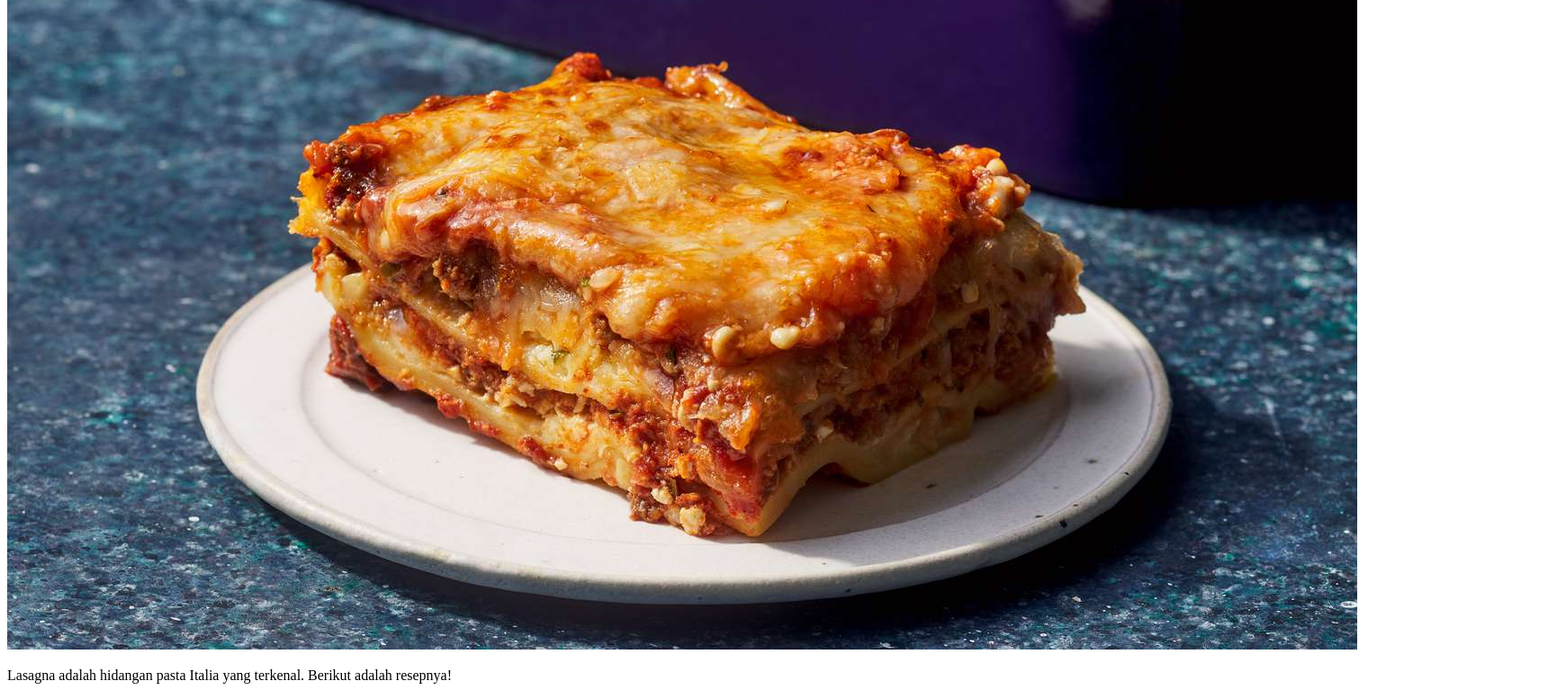
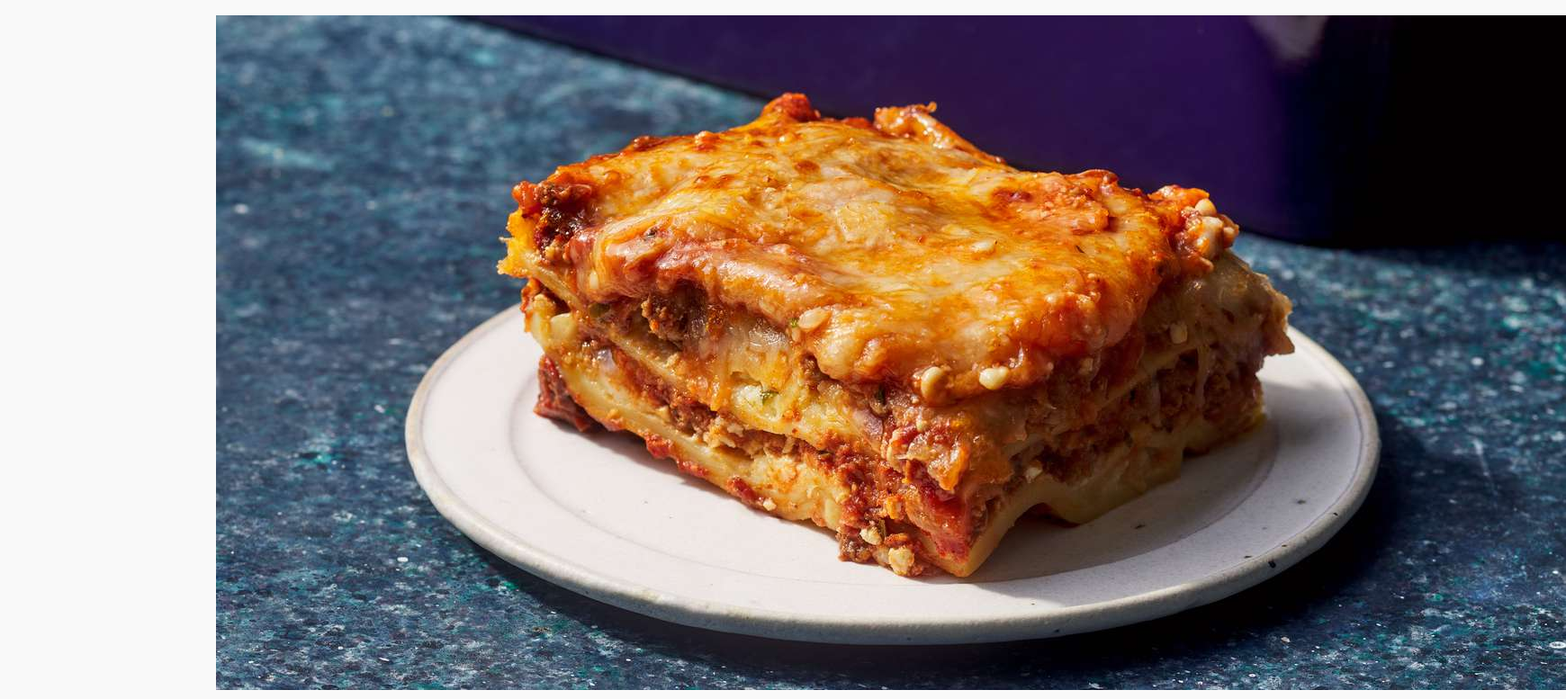
Before and after one commit to reusaleksander/odin-recipes, a plain HTML site: page recipes/lasagna.html in a window 1280 px wide. Shown: the part 108-885 px from the top of the page at 90% size, 1740 px wide, since content can reach past the window. Drawn offline with Linux system fonts and the light colour scheme.

Commit message:
edit isi file di recips

```diff
--- a/recipes/lasagna.html
+++ b/recipes/lasagna.html
@@ -4,6 +4,7 @@
     <meta charset="UTF-8">
     <meta name="viewport" content="width=device-width, initial-scale=1.0">
     <title>Lasagna</title>
+    <link rel="stylesheet" href="../index.css">
 </head>
 <body>
     <h1>Lasagna</h1>
```
Also changed, not shown: recipes/pizza.html (+1 -0 lines), recipes/salad.html (+1 -0 lines).
